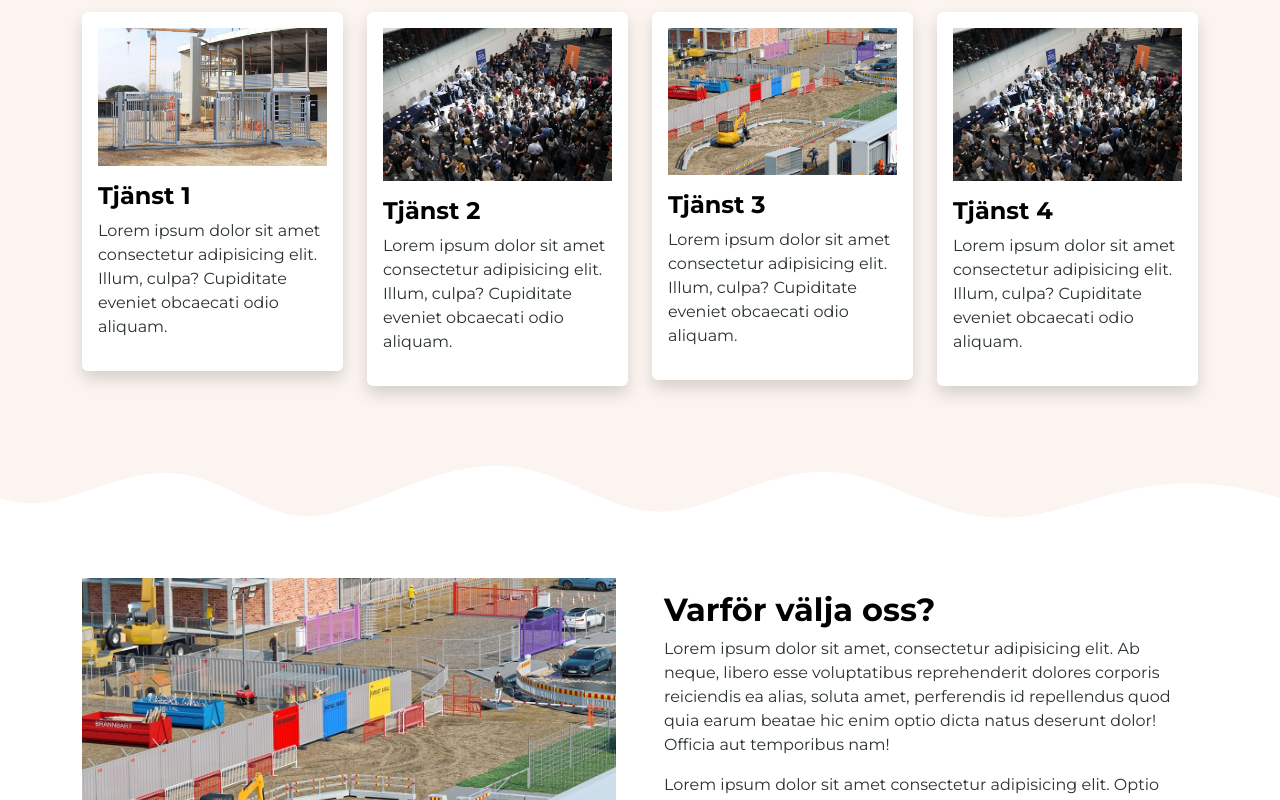
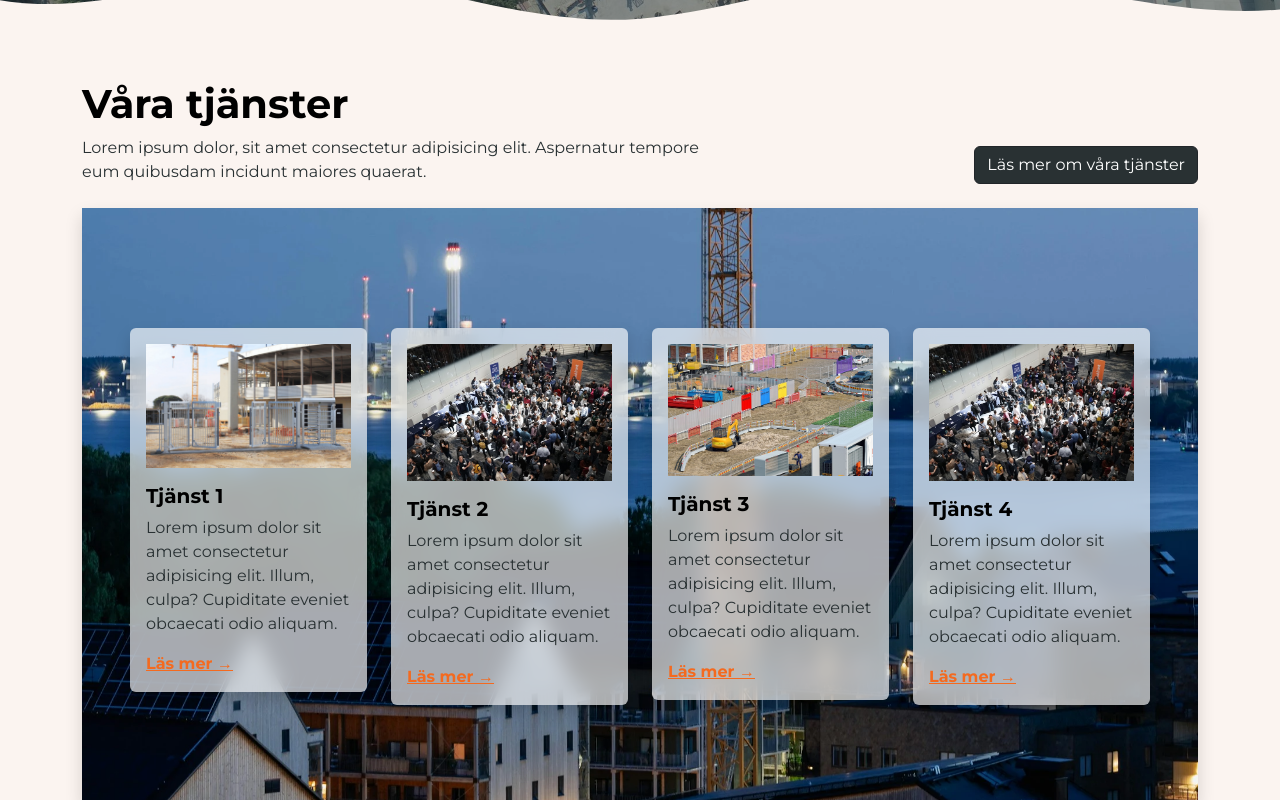
Before and after one commit to bollare/lansinfra, a Next.js app: page / in a window 1280 px wide. Shown: the part 760-1560 px from the top of the page. Built offline with nearby package versions, Linux system fonts and the light colour scheme.

Commit message:
smågrejer

```diff
--- a/src/app/globals.css
+++ b/src/app/globals.css
@@ -210,3 +210,13 @@ h6 {
 .custom-toggler:active {
   transform: scale(0.95);
 }
+
+.card-hover{
+  background-color: rgba(255, 255, 255, 0.65);
+  backdrop-filter: blur(10px);
+  transition: all 100ms;
+}
+
+.card-hover:hover{
+  background-color: white;
+}
--- a/src/app/page.tsx
+++ b/src/app/page.tsx
@@ -6,7 +6,7 @@ export default function HomePage() {
   return (
     <>
     <main>
-        <section className='position-relative' style={{height:"500px", backgroundImage:"url(/images/arbetsplats-1920x1280.jpg)", backgroundSize:"cover", overflow:"hidden", backgroundAttachment:"fixed"}}>
+        <section className='position-relative' style={{height:"90vh", backgroundImage:"url(/images/arbetsplats-1920x1280.jpg)", backgroundSize:"cover", overflow:"hidden", backgroundAttachment:"fixed"}}>
           <div className='position-absolute w-100 h-100 opacity-50 bg-dark'></div>
           <div className='container position-relative h-100 d-flex justify-content-center align-items-start flex-column pb-5'>
             <h1 className='text-white mb-3' style={{maxWidth:"650px"}}>Lorem ipsum dolor sit amet consectetur adipisicing.</h1>
@@ -39,40 +39,45 @@ export default function HomePage() {
             <div className='d-flex flex-column flex-lg-row w-100 justify-content-between align-items-lg-end mb-4'>
               <div>
                 <h2 className='fs-1'>Våra tjänster</h2>
-                <p className='mb-0' style={{maxWidth:"650px"}}>Lorem ipsum dolor, sit amet consectetur adipisicing elit. Aspernatur tempore eum quibusdam incidunt maiores quaerat nam reprehenderit vitae delectus tempora.</p>
+                <p className='mb-0' style={{maxWidth:"650px"}}>Lorem ipsum dolor, sit amet consectetur adipisicing elit. Aspernatur tempore eum quibusdam incidunt maiores quaerat.</p>
               </div>
               <div className='mt-4 mt-lg-0'>
                 <a className='btn btn-dark' href="/om-oss">Läs mer om våra tjänster</a>
               </div>
             </div>
-
-            <div className='row g-4 pb-5 mb-5 text-dark'>
+            <div className='p-5 shadow mb-5' style={{backgroundImage:"url(/images/stockholm_byggplats_2.webp)", backgroundSize:"cover", backgroundPosition:"0 75%", backgroundAttachment:"fixed"}}>
+              <div className='row g-4 text-dark my-5'>
                 <div className='col-lg-3 col-sm-6'>
-                <div className='card card-body border-0 shadow'>
+                  <div className='card card-hover card-body border-0 shadow'>
                     <img style={{objectFit:"cover", width:"100%;", maxHeight:"200px;"}} src="/images/grind.jpg" alt="" />
-                  <h3 className='fs-4 mt-3'>Tjänst 1</h3>
+                    <h3 className='fs-5 mt-3'>Tjänst 1</h3>
                     <p>Lorem ipsum dolor sit amet consectetur adipisicing elit. Illum, culpa? Cupiditate eveniet obcaecati odio aliquam.</p>
+                    <a className='link-lansinfra-orange' href="">Läs mer &#8594;</a>
                   </div>
                 </div>
                 <div className='col-lg-3 col-sm-6'>
-                <div className='card card-body border-0 shadow'>
+                  <div className='card card-hover card-hover card-body border-0 shadow'>
                     <img style={{objectFit:"cover", width:"100%;", maxHeight:"200px;"}} src="/images/event.jpg" alt="" />
-                  <h3 className='fs-4 mt-3'>Tjänst 2</h3>
+                    <h3 className='fs-5 mt-3'>Tjänst 2</h3>
                     <p>Lorem ipsum dolor sit amet consectetur adipisicing elit. Illum, culpa? Cupiditate eveniet obcaecati odio aliquam.</p>
+                    <a className='link-lansinfra-orange' href="">Läs mer &#8594;</a>
                   </div>
                 </div>
                 <div className='col-lg-3 col-sm-6'>
-                <div className='card card-body border-0 shadow'>
+                  <div className='card card-hover card-body border-0 shadow'>
                     <img style={{objectFit:"cover", width:"100%;", maxHeight:"200px;"}} src="/images/områdesskydd-grafik.jpg" alt="" />
-                  <h3 className='fs-4 mt-3 '>Tjänst 3</h3>
+                    <h3 className='fs-5 mt-3 '>Tjänst 3</h3>
                     <p>Lorem ipsum dolor sit amet consectetur adipisicing elit. Illum, culpa? Cupiditate eveniet obcaecati odio aliquam.</p>
+                    <a className='link-lansinfra-orange' href="">Läs mer &#8594;</a>
                   </div>
                 </div>
                 <div className='col-lg-3 col-sm-6'>
-                <div className='card card-body border-0 shadow'>
+                  <div className='card card-hover card-body border-0 shadow'>
                     <img style={{objectFit:"cover", width:"100%;", maxHeight:"200px;"}} src="/images/event.jpg" alt="" />
-                  <h3 className='fs-4 mt-3'>Tjänst 4</h3>
+                    <h3 className='fs-5 mt-3'>Tjänst 4</h3>
                     <p>Lorem ipsum dolor sit amet consectetur adipisicing elit. Illum, culpa? Cupiditate eveniet obcaecati odio aliquam.</p>
+                    <a className='link-lansinfra-orange' href="">Läs mer &#8594;</a>
+                  </div>
                 </div>
               </div>
             </div>
```
Lines whose indentation alone changed are shown as unchanged.
